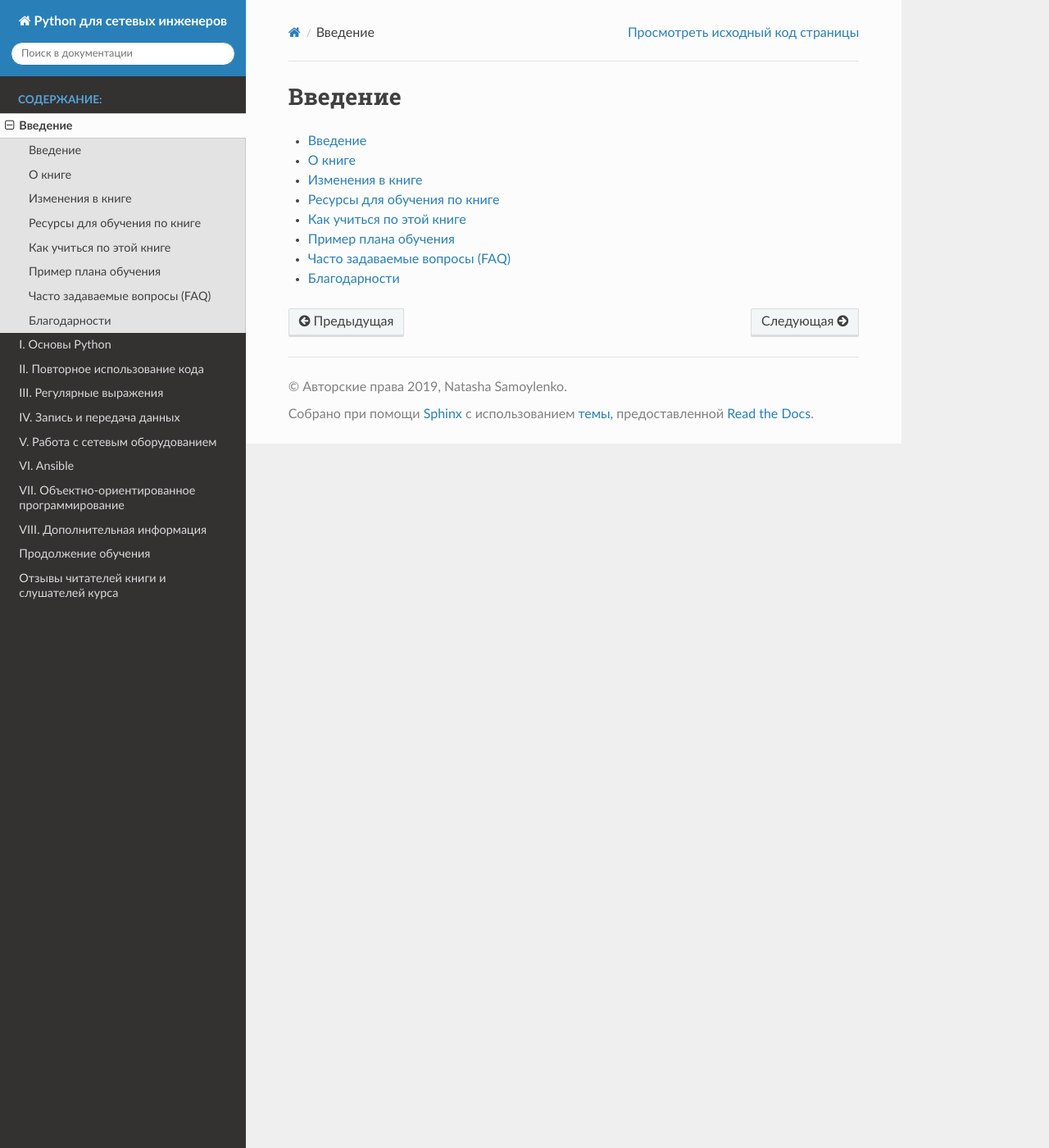
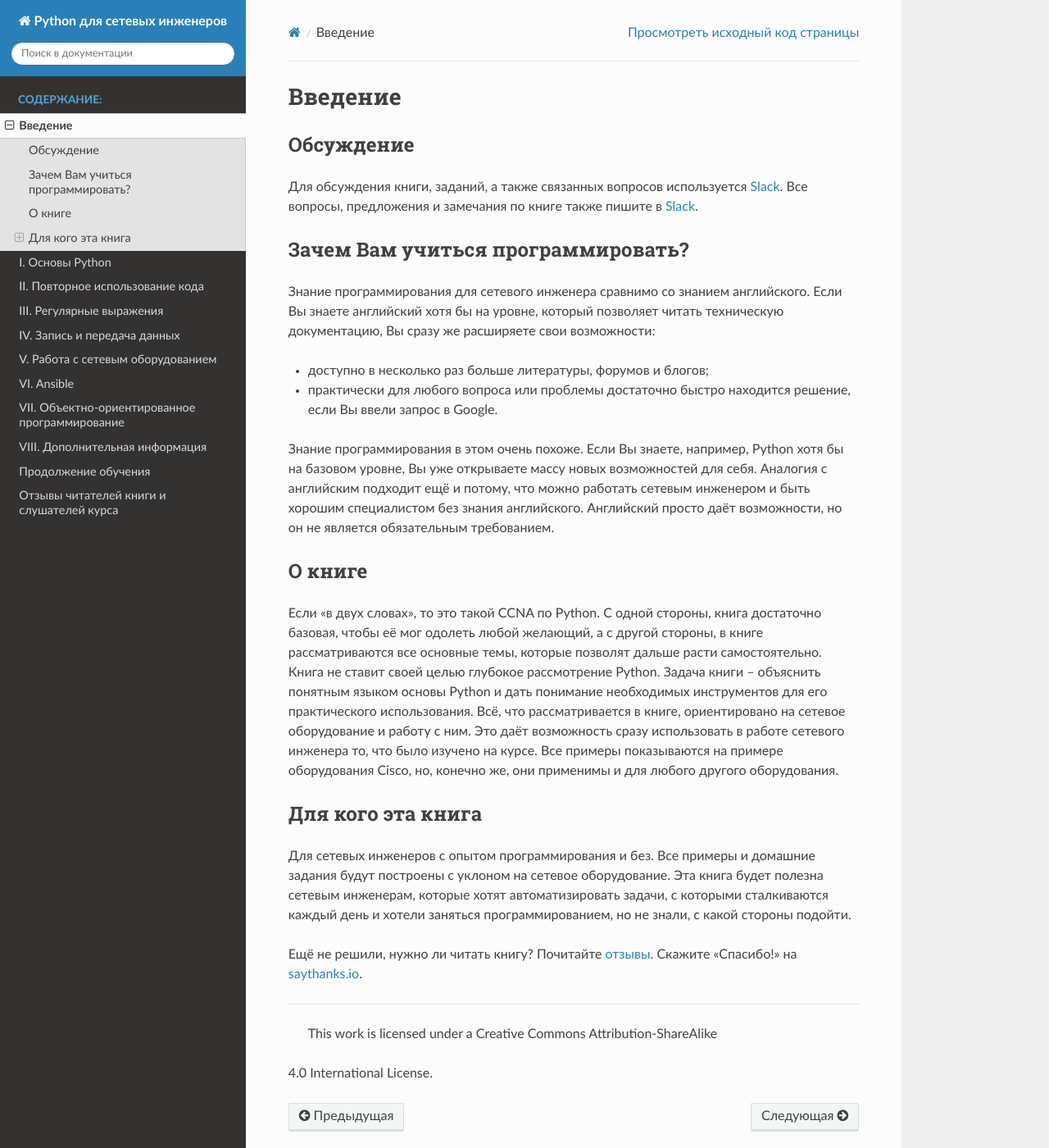
Before and after one commit to natenka/pyneng-book, a Sphinx documentation site: the page built from docs/source/intro_index.rst, in a window 1280 px wide and 1400 px high. Shown: the whole window at 82% size. Built offline with Sphinx 7.4.7 and the Read the Docs theme 2.0.0, drawn with Linux system fonts in a browser that asks for light colours; pages that are not in the unit, such as notebooks, are missing from menus.

Commit message:
Test intro moved. Try hidden directive

```diff
--- a/docs/source/intro_index.rst
+++ b/docs/source/intro_index.rst
@@ -1,8 +1,69 @@
 Введение
 ========
 
+Обсуждение
+----------
+
+Для обсуждения книги, заданий, а также связанных вопросов используется
+`Slack <https://pyneng-slack.herokuapp.com>`__. Все вопросы, предложения
+и замечания по книге также пишите в
+`Slack <https://pyneng-slack.herokuapp.com>`__.
+
+Зачем Вам учиться программировать?
+----------------------------------
+
+Знание программирования для сетевого инженера сравнимо со знанием
+английского. Если Вы знаете английский хотя бы на уровне, который
+позволяет читать техническую документацию, Вы сразу же расширяете свои
+возможности:
+
+-  доступно в несколько раз больше литературы, форумов и блогов;
+-  практически для любого вопроса или проблемы достаточно быстро
+   находится решение, если Вы ввели запрос в Google.
+
+Знание программирования в этом очень похоже. Если Вы знаете, например,
+Python хотя бы на базовом уровне, Вы уже открываете массу новых
+возможностей для себя. Аналогия с английским подходит ещё и потому, что
+можно работать сетевым инженером и быть хорошим специалистом без знания
+английского. Английский просто даёт возможности, но он не является
+обязательным требованием.
+
+О книге
+-------
+
+Если "в двух словах", то это такой CCNA по Python. С одной стороны,
+книга достаточно базовая, чтобы её мог одолеть любой желающий, а с
+другой стороны, в книге рассматриваются все основные темы, которые
+позволят дальше расти самостоятельно. Книга не ставит своей целью
+глубокое рассмотрение Python. Задача книги – объяснить понятным языком
+основы Python и дать понимание необходимых инструментов для его
+практического использования. Всё, что рассматривается в книге,
+ориентировано на сетевое оборудование и работу с ним. Это даёт
+возможность сразу использовать в работе сетевого инженера то, что было
+изучено на курсе. Все примеры показываются на примере оборудования
+Cisco, но, конечно же, они применимы и для любого другого оборудования.
+
+Для кого эта книга
+------------------
+
+Для сетевых инженеров с опытом программирования и без. Все примеры и
+домашние задания будут построены с уклоном на сетевое оборудование. Эта
+книга будет полезна сетевым инженерам, которые хотят автоматизировать
+задачи, с которыми сталкиваются каждый день и хотели заняться
+программированием, но не знали, с какой стороны подойти.
+
+Ещё не решили, нужно ли читать книгу? Почитайте
+`отзывы <testimonials.md>`__. Скажите "Спасибо!" на
+`saythanks.io <https://saythanks.io/to/natenka>`__.
+
+--------------
+
+ This work is licensed under a Creative Commons Attribution-ShareAlike
+4.0 International License.
+
 .. toctree::
    :maxdepth: 1
+   :hidden:
 
    README
    about
```
